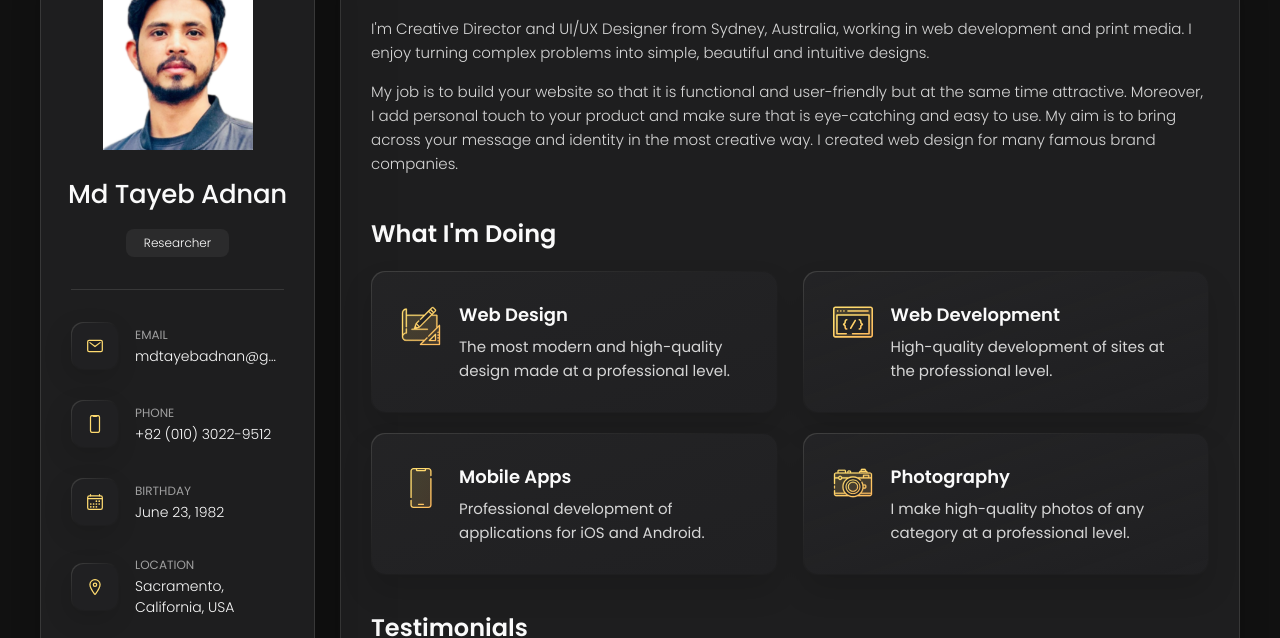
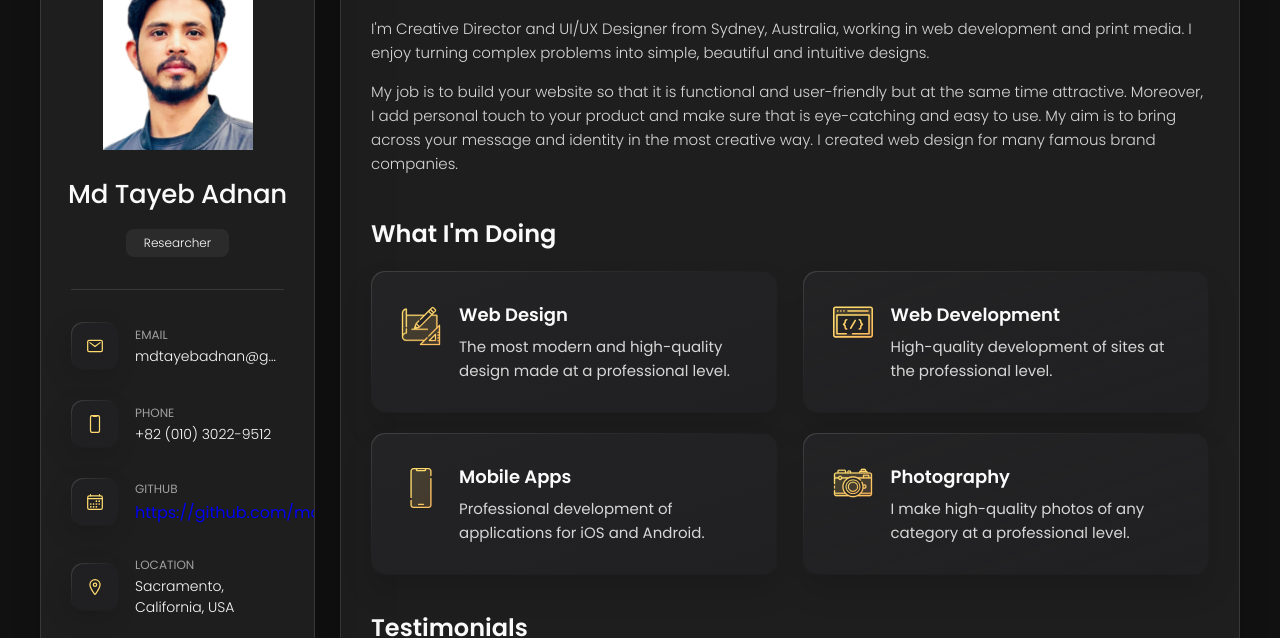
Before and after one commit to mdtayebadnan/mdtayebadnan.github.io, a plain HTML site: page index.html in a window 1280 px wide. Shown: the part 162-800 px from the top of the page. Drawn offline with nearby package versions, Linux system fonts and the light colour scheme.

Commit message:
Update index.html

```diff
--- a/index.html
+++ b/index.html
@@ -74,7 +74,7 @@
             <div class="contact-info">
               <p class="contact-title">Email</p>
 
-              <a href="mailto:richard@example.com" class="contact-link">mdtayebadnan@gmail.com</a>
+              <a href="mdtayebadnan@gmail.com" class="contact-link">mdtayebadnan@gmail.com</a>
             </div>
 
           </li>
@@ -100,9 +100,9 @@
             </div>
 
             <div class="contact-info">
-              <p class="contact-title">Birthday</p>
+              <p class="contact-title">GitHub</p>
 
-              <time datetime="1982-06-23">June 23, 1982</time>
+              <a href="https://github.com/mdtayebadnan">https://github.com/mdtayebadnan</a>
             </div>
 
           </li>
```
